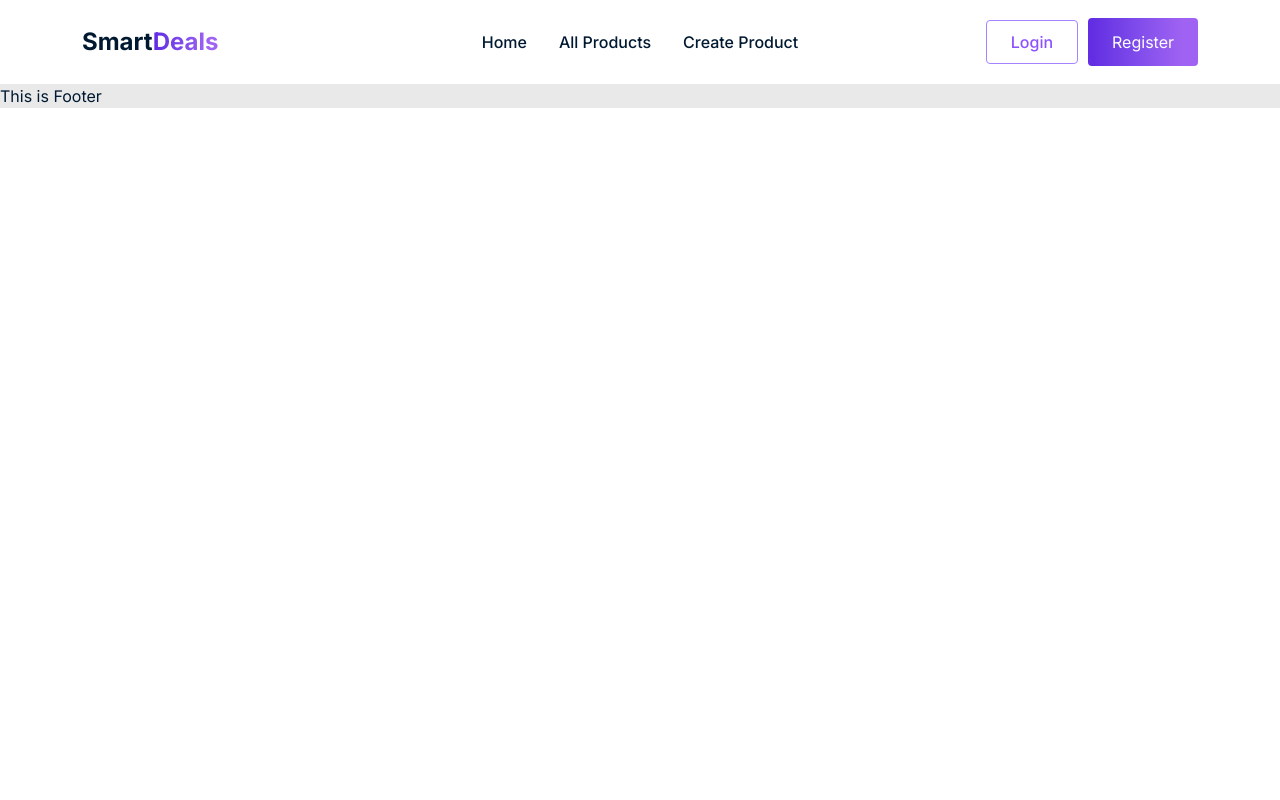
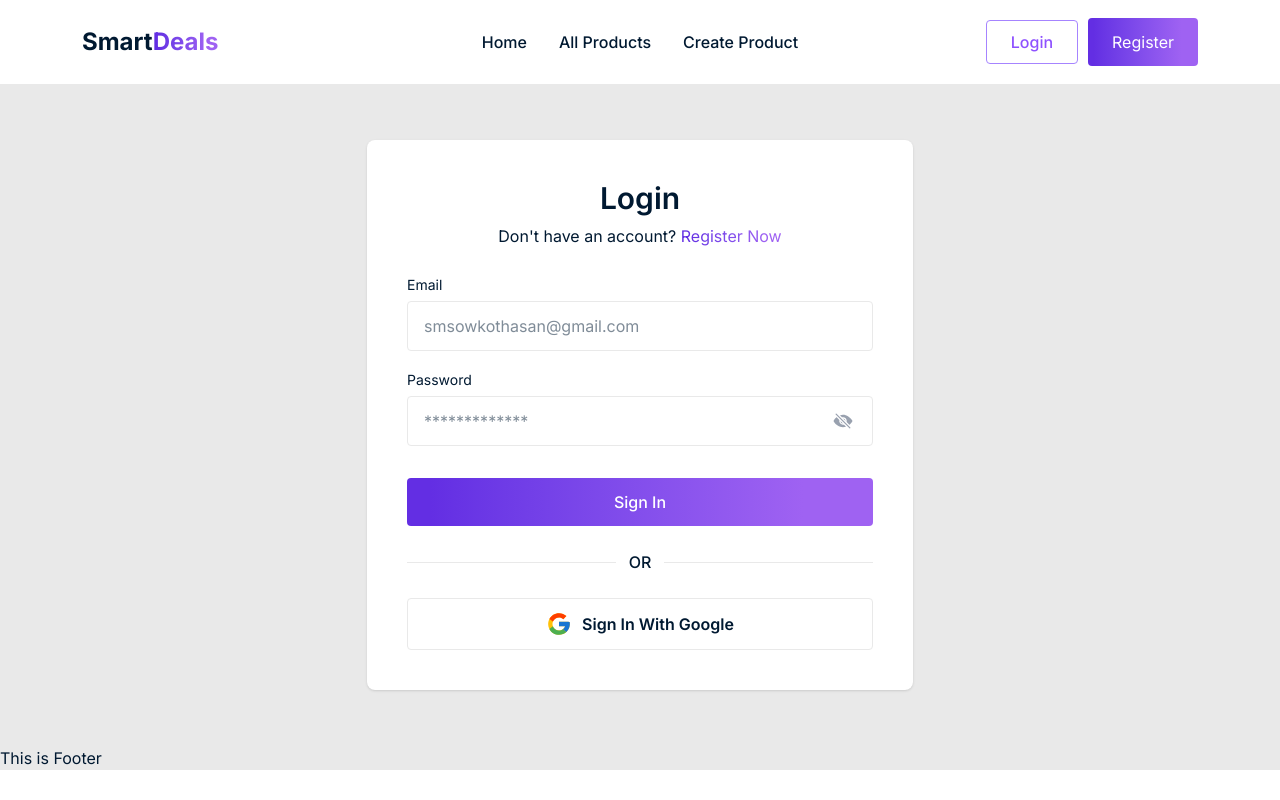
Before and after one commit to AbrarulRhythm/smart-deals-client, a React (Vite) app: page /sign-in in a window 1280 px wide. Built offline with nearby package versions, Linux system fonts and the light colour scheme; no server answers.

Commit message:
added sign in funcnility

```diff
--- a/src/Pages/Register/Register.jsx
+++ b/src/Pages/Register/Register.jsx
@@ -44,6 +44,8 @@ const Register = () => {
 
     return (
         <section className='register-user'>
+            <title>Sign up for Smart Deals</title>
+
             <div className='h-auto flex justify-center items-center py-14'>
                 <div className='container'>
                     <div className='flex flex-wrap -mx-3 justify-center'>
@@ -51,7 +53,7 @@ const Register = () => {
                             <div className='p-8 md:p-10 bg-white rounded-lg shadow'>
                                 <div className='text-center mb-6'>
                                     <h2 className='text-3xl font-semibold mb-2'>Register Now!</h2>
-                                    <p>Already have an account? <Link to='/' className='theme-text-linear-gradient hover:opacity-80 duration-200'>Login Now</Link></p>
+                                    <p>Already have an account? <Link to='/sign-in' className='theme-text-linear-gradient hover:opacity-80 duration-200'>Login Now</Link></p>
                                 </div>
                                 <form>
                                     <div className='mb-4'>
--- a/src/Pages/SignIn/SignIn.jsx
+++ b/src/Pages/SignIn/SignIn.jsx
@@ -1,10 +1,93 @@
-import React from 'react';
+import React, { use, useState } from 'react';
+import { FcGoogle } from 'react-icons/fc';
+import { Link, useLocation, useNavigate } from 'react-router';
+import { AuthContext } from '../../context/AuthContext';
+import { FaEye } from 'react-icons/fa';
+import { IoEyeOff } from 'react-icons/io5';
+import { toast } from 'react-toastify';
 
 const SignIn = () => {
+    const { signInUser, signInWithGoogle } = use(AuthContext);
+    const [showPassword, setShowPassword] = useState(false);
+    const navigate = useNavigate();
+    const location = useLocation();
+
+    // Handle Google Sign In
+    const handleGoogleSignIn = () => {
+        signInWithGoogle()
+            .then(result => {
+                const user = result.user;
+                toast.success(`Sign In successful. Welcome back, ${user.displayName}!`);
+                navigate(`${location.state ? location.state : '/'}`);
+            })
+            .cathc(error => {
+                toast.error(error.message);
+            })
+    }
+
+    // Handle Sign In
+    const handleSignIn = (event) => {
+        event.preventDefault();
+
+        const email = event.target.email.value;
+        const password = event.target.password.value;
+
+        signInUser(email, password)
+            .then(result => {
+                event.target.reset(); // form reset
+                const user = result.user;
+                toast.success(`Sign In successful. Welcome back, ${user.displayName}!`);
+                navigate(`${location.state ? location.state : '/'}`);
+            })
+            .catch(error => {
+                toast.error(error.message);
+            })
+    }
+
     return (
-        <div>
+        <section className='sign-in-user'>
+            <title>Smart Deals - log in or sign up</title>
 
-        </div>
+            <div className='h-auto flex justify-center items-center py-14'>
+                <div className='container'>
+                    <div className='flex flex-wrap -mx-3 justify-center'>
+                        <div className='w-full md:w-9/12 lg:w-6/12 px-3'>
+                            <div className='p-8 md:p-10 bg-white rounded-lg shadow'>
+                                <div className='text-center mb-6'>
+                                    <h2 className='text-3xl font-semibold mb-2'>Login</h2>
+                                    <p>Don't have an account? <Link to='/register' className='theme-text-linear-gradient hover:opacity-80 duration-200'>Register Now</Link></p>
+                                </div>
+                                <form onSubmit={handleSignIn}>
+                                    <div className='mb-4'>
+                                        <label htmlFor="email" name='email' className='text-sm mb-1.5 inline-block'>Email</label>
+                                        <input type="email" name='email' className='w-full rounded-sm border border-dark-06 py-3 px-4 focus:outline-0 focus:border-violet-400' placeholder='smsowkothasan@gmail.com' required />
+                                    </div>
+                                    <div className='mb-4'>
+                                        <label htmlFor="password" className='text-sm mb-1.5 inline-block'>Password</label>
+                                        <div className='relative'>
+                                            <input type={showPassword ? 'text' : 'password'} name='password' className='w-full rounded-sm border border-dark-06 py-3 px-4 focus:outline-0 focus:border-violet-400' placeholder='*************' required />
+                                            <span onClick={() => setShowPassword(!showPassword)} className='absolute right-5 top-[50%] -translate-y-[50%] text-xl cursor-pointer text-gray-400 hover:text-gray-500 duration-150'>
+                                                {showPassword ? <FaEye /> : <IoEyeOff />}
+                                            </span>
+                                        </div>
+                                    </div>
+                                    <div className='pt-4'>
+                                        <button className='button-linear-gradient text-white font-medium w-full rounded-sm py-3 cursor-pointer'>Sign In</button>
+                                    </div>
+                                </form>
+                                <div className='my-6 overflow-hidden'>
+                                    <div className='relative font-medium text-center or-social'>OR</div>
+                                </div>
+                                {/* Google Sign In Button */}
+                                <button onClick={handleGoogleSignIn} className='font-semibold flex items-center justify-center w-full gap-2.5 border border-dark-06 hover:border-violet-400 duration-200 cursor-pointer rounded-sm py-3'>
+                                    <FcGoogle className='text-[26px]' /> Sign In With Google
+                                </button>
+                            </div>
+                        </div>
+                    </div>
+                </div>
+            </div>
+        </section >
     );
 };
 
--- a/src/context/PrivateRoute.jsx
+++ b/src/context/PrivateRoute.jsx
@@ -1,9 +1,12 @@
 import React, { use } from 'react';
 import { AuthContext } from './AuthContext';
-import { Navigate } from 'react-router';
+import { Navigate, useLocation } from 'react-router';
 
 const PrivateRoute = ({ children }) => {
     const { user, loading } = use(AuthContext);
+    const location = useLocation()
+
+    console.log(location);
 
     if (loading) {
         return <div>This Page is Loading ... <span className="loading loading-spinner loading-sm"></span></div>
@@ -13,7 +16,7 @@ const PrivateRoute = ({ children }) => {
         return children;
     }
 
-    return <Navigate to='/register'></Navigate>
+    return <Navigate state={location.pathname} to='/sign-in'></Navigate>
 };
 
 export default PrivateRoute;
```
